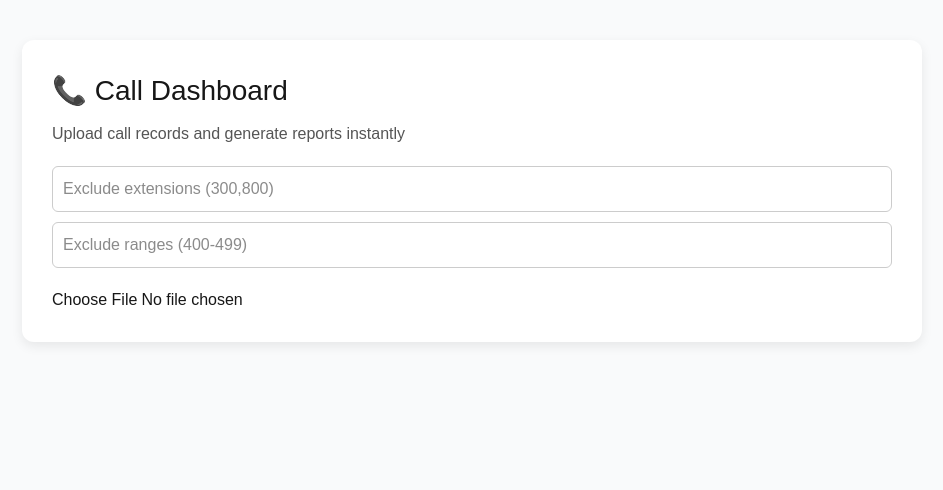
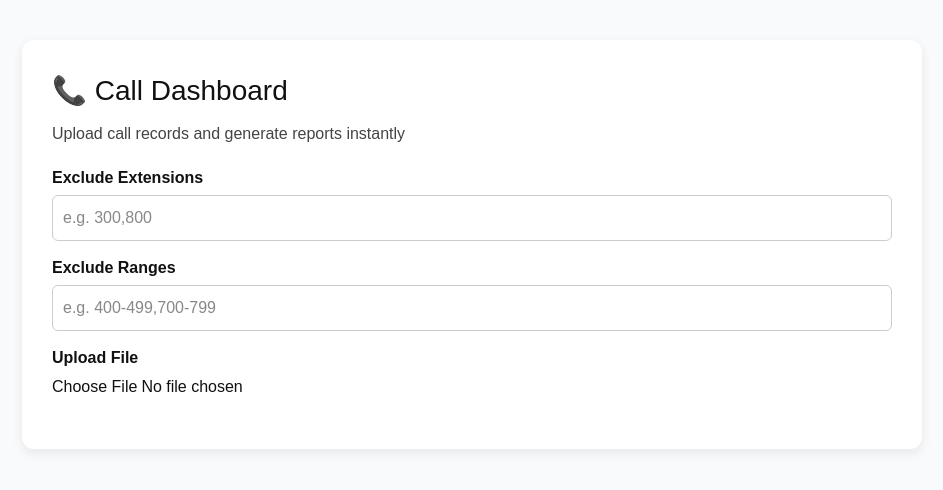
Before and after one commit to sjones-cuhosted/call-dashboard, a Next.js app: page / in a window 1280 px wide. Shown: the top 490 px of the page, without its empty margins (168-1111 px from the left). Built offline with nearby package versions, Linux system fonts and the light colour scheme.

Commit message:
Update page.tsx

```diff
--- a/app/page.tsx
+++ b/app/page.tsx
@@ -11,11 +11,17 @@ export default function Home() {
   const [ranges, setRanges] = useState("");
 
   function parseFilters() {
-    const excludedList = excluded.split(",").map(x => x.trim()).filter(Boolean).map(Number);
-    const rangeList = ranges.split(",").map(r => {
+    const excludedList = excluded
+      .split(",")
+      .map((x) => x.trim())
+      .filter(Boolean)
+      .map(Number);
+
+    const rangeList = ranges.split(",").map((r) => {
       const [start, end] = r.split("-").map(Number);
       return { start, end };
     });
+
     return { excludedList, rangeList };
   }
 
@@ -25,9 +31,11 @@ export default function Home() {
     if (isNaN(num)) return true;
 
     if (excludedList.includes(num)) return true;
+
     for (let r of rangeList) {
       if (num >= r.start && num <= r.end) return true;
     }
+
     return false;
   }
 
@@ -58,7 +66,7 @@ export default function Home() {
       return {
         Day: d.toLocaleDateString("en-US", { weekday: "long" }),
         Date: d.toLocaleDateString("en-US"),
-        Total: val.total
+        Total: val.total,
       };
     });
 
@@ -66,52 +74,60 @@ export default function Home() {
   }
 
   return (
-    <div style={{
+    <div
+      style={{
         backgroundColor: "#f9fafb",
         minHeight: "100vh",
         padding: 40,
-      fontFamily: "Arial, sans-serif"
-    }}>
-      <div style={{
+        fontFamily: "Arial, sans-serif",
+        color: "#111",
+      }}
+    >
+      <div
+        style={{
           maxWidth: 900,
           margin: "auto",
           background: "white",
           padding: 30,
           borderRadius: 12,
-        boxShadow: "0 4px 12px rgba(0,0,0,0.08)"
-      }}>
-        <h1 style={{ fontSize: 28, marginBottom: 10 }}>
-          📞 Call Dashboard
-        </h1>
+          boxShadow: "0 4px 12px rgba(0,0,0,0.08)",
+        }}
+      >
+        <h1 style={{ fontSize: 28, marginBottom: 10 }}>📞 Call Dashboard</h1>
 
-        <p style={{ color: "#555", marginBottom: 20 }}>
+        <p style={{ color: "#444", marginBottom: 20 }}>
           Upload call records and generate reports instantly
         </p>
 
+        <label style={label}>Exclude Extensions</label>
         <input
-          placeholder="Exclude extensions (300,800)"
-          onChange={e => setExcluded(e.target.value)}
+          placeholder="e.g. 300,800"
+          onChange={(e) => setExcluded(e.target.value)}
           style={inputStyle}
         />
 
+        <label style={label}>Exclude Ranges</label>
         <input
-          placeholder="Exclude ranges (400-499)"
-          onChange={e => setRanges(e.target.value)}
+          placeholder="e.g. 400-499,700-799"
+          onChange={(e) => setRanges(e.target.value)}
           style={inputStyle}
         />
 
+        <label style={label}>Upload File</label>
         <input
           type="file"
-          onChange={e => handleFile(e.target.files?.[0] as File)}
-          style={{ marginTop: 10 }}
+          onChange={(e) => handleFile(e.target.files?.[0] as File)}
+          style={{ marginBottom: 20 }}
         />
 
         {results && (
-          <table style={{
-            marginTop: 30,
+          <table
+            style={{
+              marginTop: 20,
               width: "100%",
-            borderCollapse: "collapse"
-          }}>
+              borderCollapse: "collapse",
+            }}
+          >
             <thead>
               <tr style={{ background: "#f3f4f6" }}>
                 <th style={th}>Day</th>
@@ -135,20 +151,31 @@ export default function Home() {
   );
 }
 
+const label = {
+  display: "block",
+  marginBottom: 5,
+  fontWeight: "bold" as const,
+  color: "#111",
+};
+
 const inputStyle = {
   width: "100%",
   padding: 10,
-  marginBottom: 10,
+  marginBottom: 15,
   borderRadius: 6,
-  border: "1px solid #ccc"
+  border: "1px solid #ccc",
+  color: "#111",
+  backgroundColor: "#fff",
 };
 
 const th = {
   padding: 10,
-  textAlign: "left" as const
+  textAlign: "left" as const,
+  color: "#111",
 };
 
 const td = {
   padding: 10,
-  borderTop: "1px solid #eee"
+  borderTop: "1px solid #eee",
+  color: "#111",
 };
```
Lines whose indentation alone changed are shown as unchanged.
